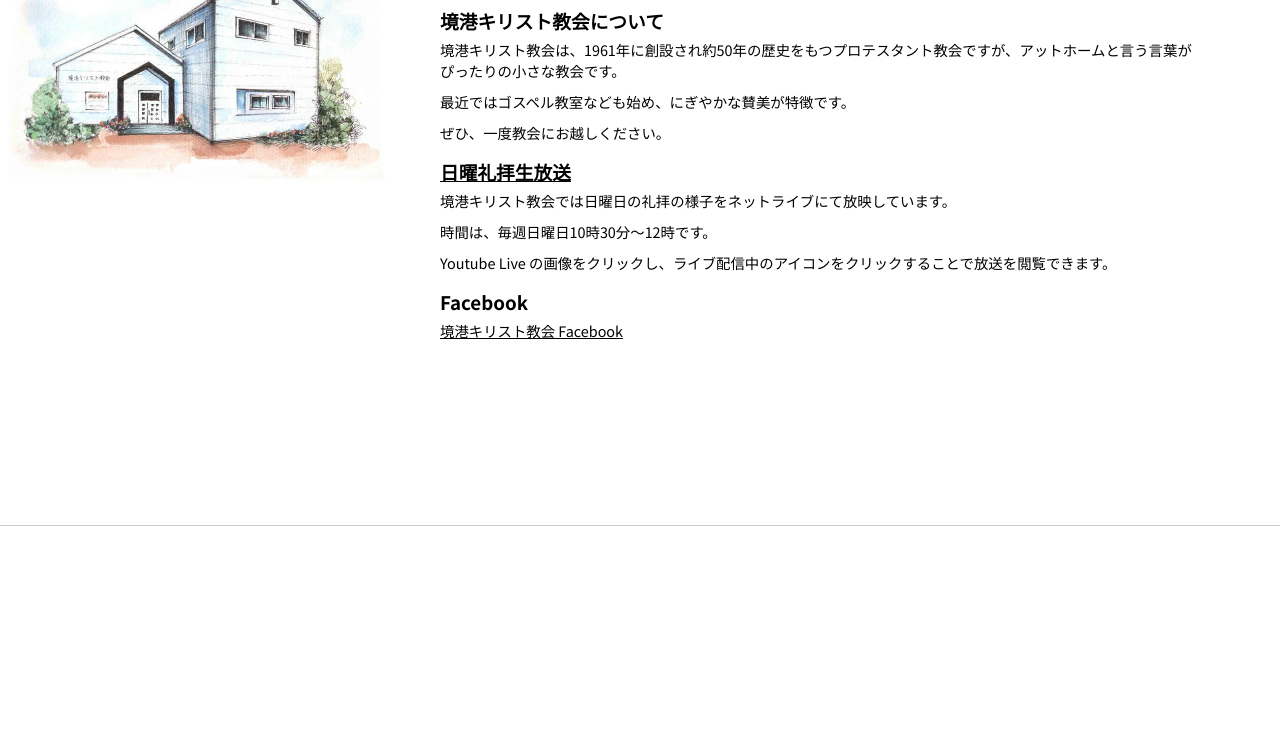
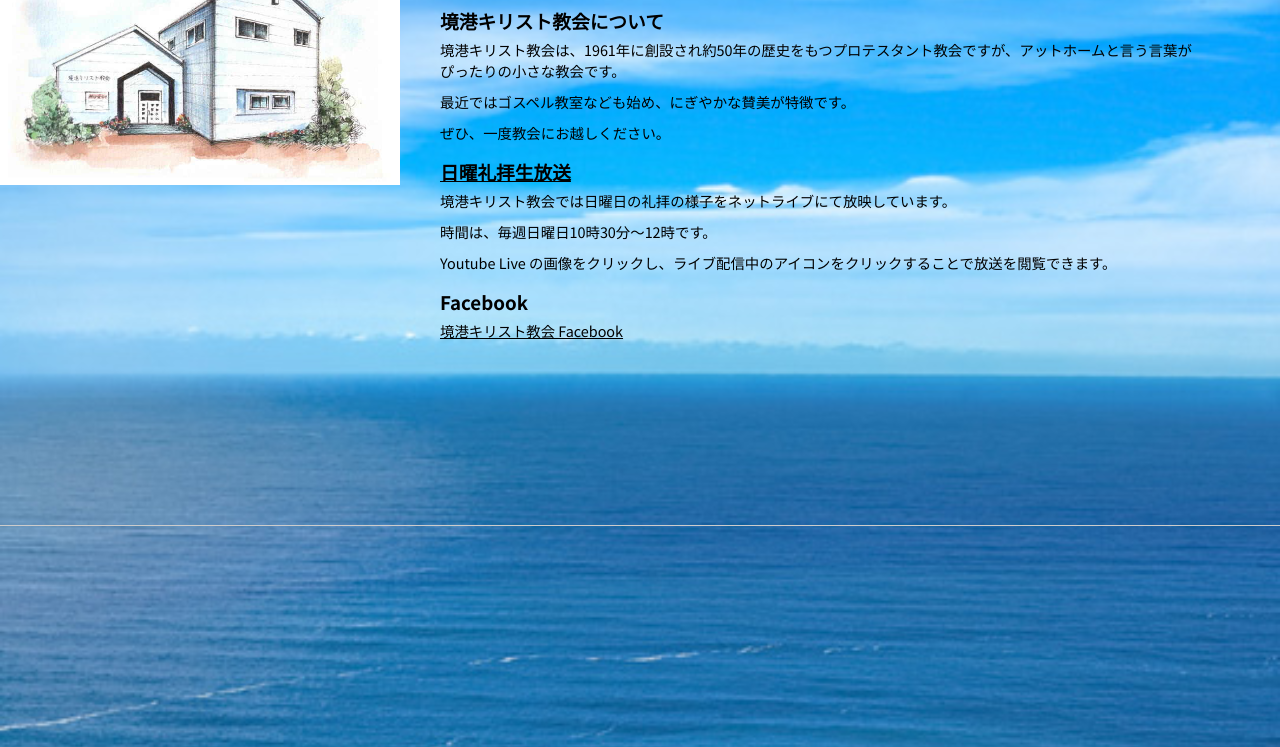
Before and after one commit to yoshidahiroto/tmpl-98-1, a plain HTML site: page cafinet-free-template98/index.html in a window 1280 px wide. Shown: the part 344-1091 px from the top of the page. Drawn offline with Linux system fonts and the light colour scheme.

Commit message:
背景指定 (vibe-kanban b2f4ce24)
@/Users/kk/ws/proj/tmpl-98-1/cafinet-free-template98/images/watercolor_00733.jpg 背景に指定して

```diff
--- a/cafinet-free-template98/style.css
+++ b/cafinet-free-template98/style.css
@@ -11,6 +11,9 @@ body {
 	font-family: 'Noto Sans JP', "ヒラギノ角ゴ Pro W3", "Hiragino Kaku Gothic Pro", "メイリオ", Meiryo, Osaka, "ＭＳ Ｐゴシック", "MS PGothic", sans-serif;
 	text-align: center;
 	-webkit-text-size-adjust: 100%;
+	background-image: url(images/sea-ocean_00002.jpg);
+	background-attachment: fixed;
+	background-size: cover;
 }
 body p {
 	padding-top: 5px;
```
Also changed, not shown: cafinet-free-template98/images/sea-ocean_00002.jpg (added).
